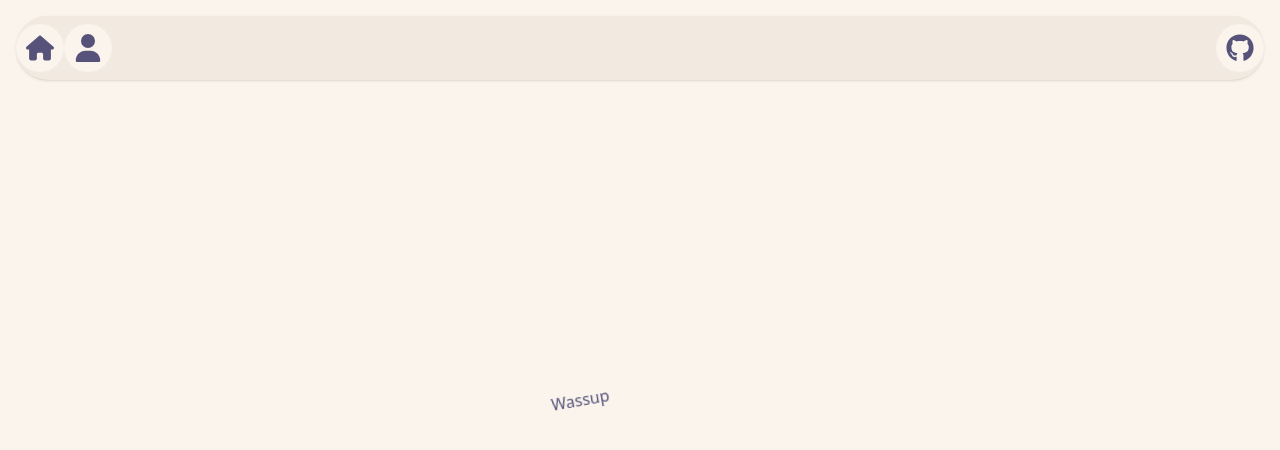
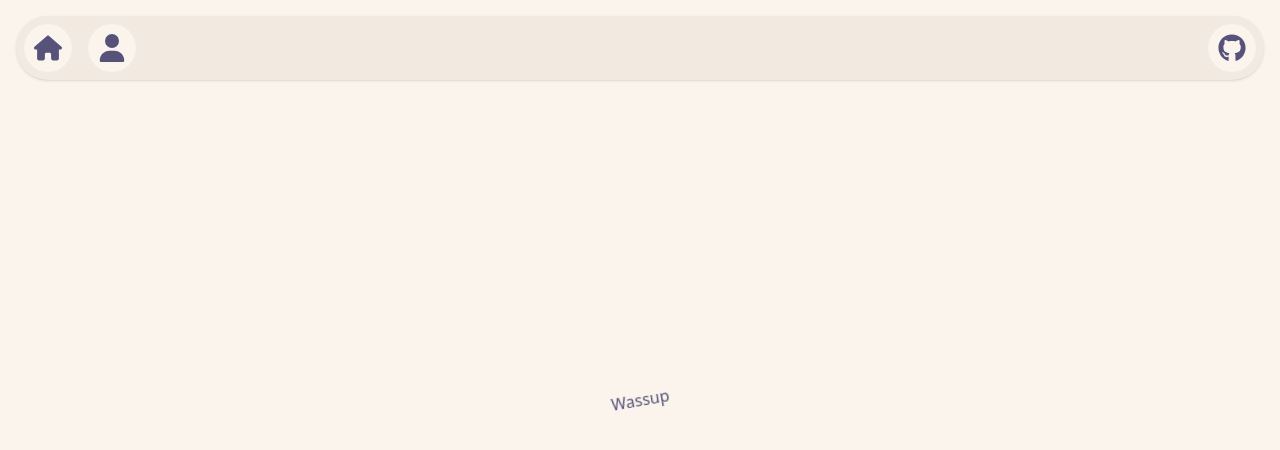
Before and after one commit to jsah-mc/jsah-mc.github.io, a Next.js app: page / in a window 1280 px wide. Shown: the top 450 px of the page. Built offline with nearby package versions, Linux system fonts and the light colour scheme.

Commit message:
Update globals.css

```diff
--- a/app/globals.css
+++ b/app/globals.css
@@ -25,12 +25,12 @@
 
 @layer components {
   .sidebar-icons {
-    @apply relative flex items-center justify-center float-start h-12 w-12 mt-2 mb-2 mx-auto bg-baselight text-textlight hover:bg-textlight hover:text-baselight dark:bg-basedark dark:text-textdark rounded-4xl dark:hover:bg-textdark dark:hover:text-overlaydark hover:rounded-2xl transition-all duration-300;
+    @apply relative flex items-center justify-center float-start h-12 w-12 m-2 ml-2 mr-2 mx-auto bg-baselight text-textlight hover:bg-textlight hover:text-baselight dark:bg-basedark dark:text-textdark rounded-4xl dark:hover:bg-textdark dark:hover:text-overlaydark hover:rounded-2xl transition-all duration-300;
   }
   .sidebar-icons-end {
-    @apply relative flex items-center justify-center h-12 w-12 mb-2 mx-auto bg-baselight text-textlight dark:bg-basedark dark:text-textdark rounded-4xl hover:text-baselight hover:bg-textlight dark:hover:bg-textdark dark:hover:text-overlaydark hover:rounded-2xl transition-all duration-300 mt-auto;
+    @apply relative flex items-center justify-center h-12 w-12 m-2 ml-2 mr-2 mx-auto bg-baselight text-textlight dark:bg-basedark dark:text-textdark rounded-4xl hover:text-baselight hover:bg-textlight dark:hover:bg-textdark dark:hover:text-overlaydark hover:rounded-2xl transition-all duration-300 mt-auto;
   }
   body {
-    @apply bg-baselight text-textlight dark:bg-basedark dark:text-textdark pr-30 text-center flex h-screen items-center justify-center;
+    @apply bg-baselight text-textlight dark:bg-basedark dark:text-textdark  text-center flex h-screen items-center justify-center;
   }
 }
```
